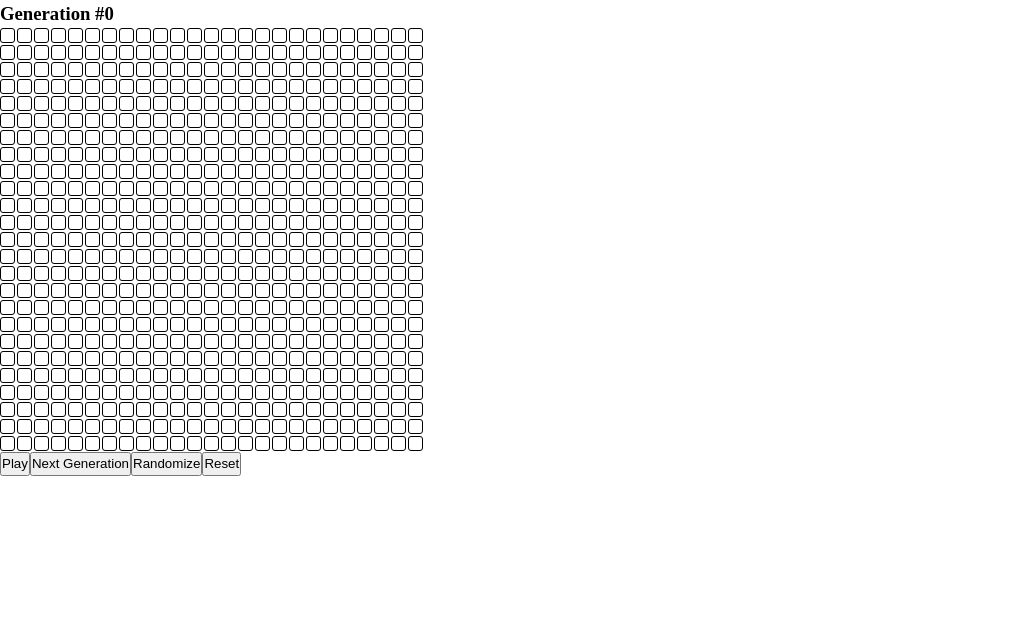
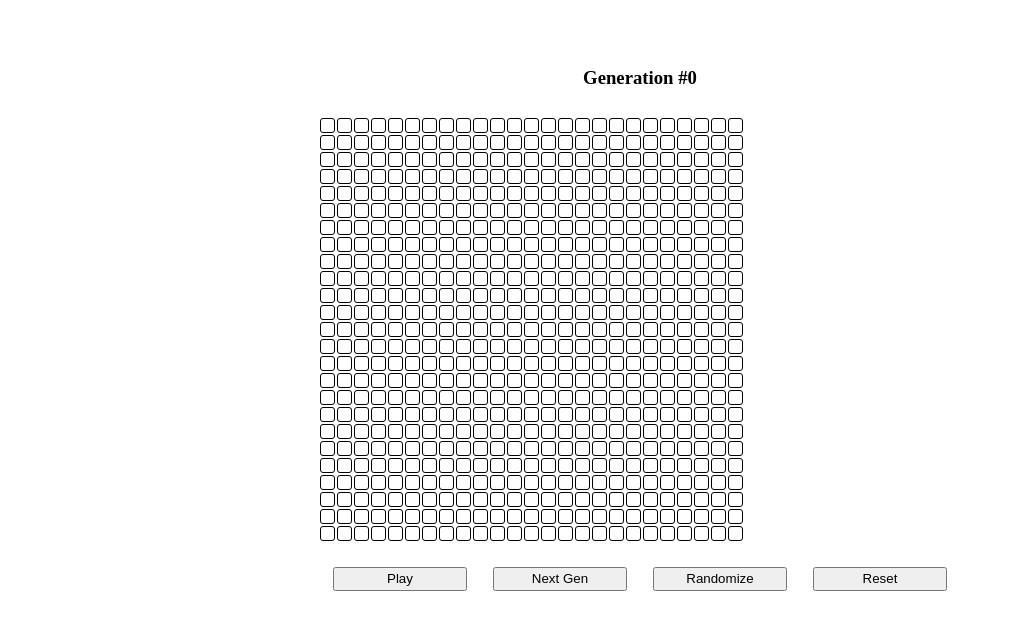
Before and after one commit to jessemarek/CS-build-week, a React (Create React App) app: page / in a window 1280 px wide. Shown: the top 630 px of the page, without its empty margins (0-1010 px from the left). Built offline with nearby package versions, Linux system fonts and the light colour scheme.

Commit message:
updated styles

```diff
--- a/src/App.js
+++ b/src/App.js
@@ -12,12 +12,9 @@ function App() {
   const [gameIsRunning, setGameIsRunning] = useState(false)
   const [genNum, setGenNum] = useState(0)
 
-  /* useEffect(() => {
-    if (gameIsRunning) {
-      setGrid(lifecycle(grid))
-    }
+  /*   useEffect(() => {
 
-  }, [grid, gameIsRunning]) */
+    }, [grid, gameIsRunning]) */
 
   const playGame = e => {
     e.preventDefault()
@@ -56,9 +53,9 @@ function App() {
         </div>
         <div className="game-btns">
           <button onClick={playGame}>{gameIsRunning ? 'Pause' : 'Play'}</button>
-          <button onClick={clickNextGen}>Next Generation</button>
-          <button onClick={clickRandom}>Randomize</button>
-          <button onClick={resetGame}>Reset</button>
+          <button disabled={gameIsRunning} onClick={clickNextGen}>Next Gen</button>
+          <button disabled={gameIsRunning} onClick={clickRandom}>Randomize</button>
+          <button disabled={gameIsRunning} onClick={resetGame}>Reset</button>
         </div>
       </div>
     </div>
--- a/src/components/CellBtn.js
+++ b/src/components/CellBtn.js
@@ -10,6 +10,7 @@ const CellBtn = props => {
 
     } = props
 
+    // change color based on the age of the cell
     let color
     if (age <= 2) {
         color = 'crimson'
@@ -29,6 +30,7 @@ const CellBtn = props => {
     else {
         color = 'purple'
     }
+    // ------------------------------------------------------------ //
 
     return (
         <div
--- a/src/index.css
+++ b/src/index.css
@@ -6,10 +6,17 @@
     line-height: 1.5;
 }
 
+h3 {
+    text-align: center;
+    margin: 5% auto 0;
+}
+
 .game-window {
     display: grid;
     grid-template-columns: 15px 15px 15px 15px 15px 15px 15px 15px 15px 15px 15px 15px 15px 15px 15px 15px 15px 15px 15px 15px 15px 15px 15px 15px 15px;
     grid-gap: 2px;
+    width: 50%;
+    margin: 2% auto;
 }
 
 .cell-btn {
@@ -19,3 +26,13 @@
     border-radius: 3px;
     transition: all 0.5s ease;
 }
+
+.game-btns {
+    width: 50%;
+    margin: 0 auto;
+}
+
+button {
+    width: 21%;
+    margin: 0 2%;
+}
```
